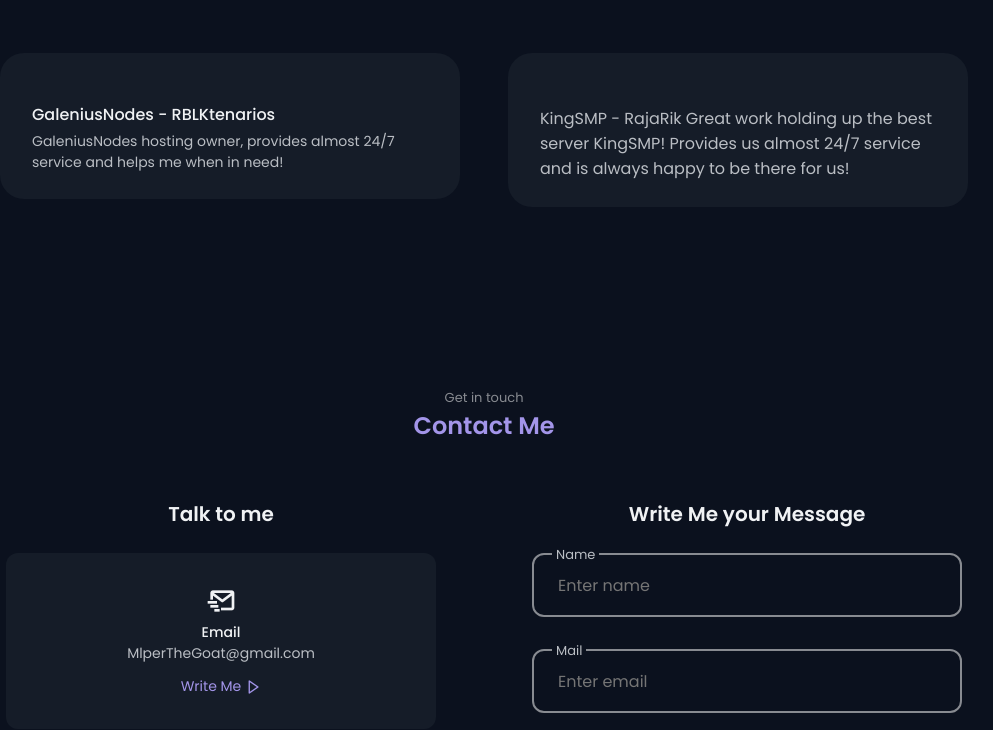
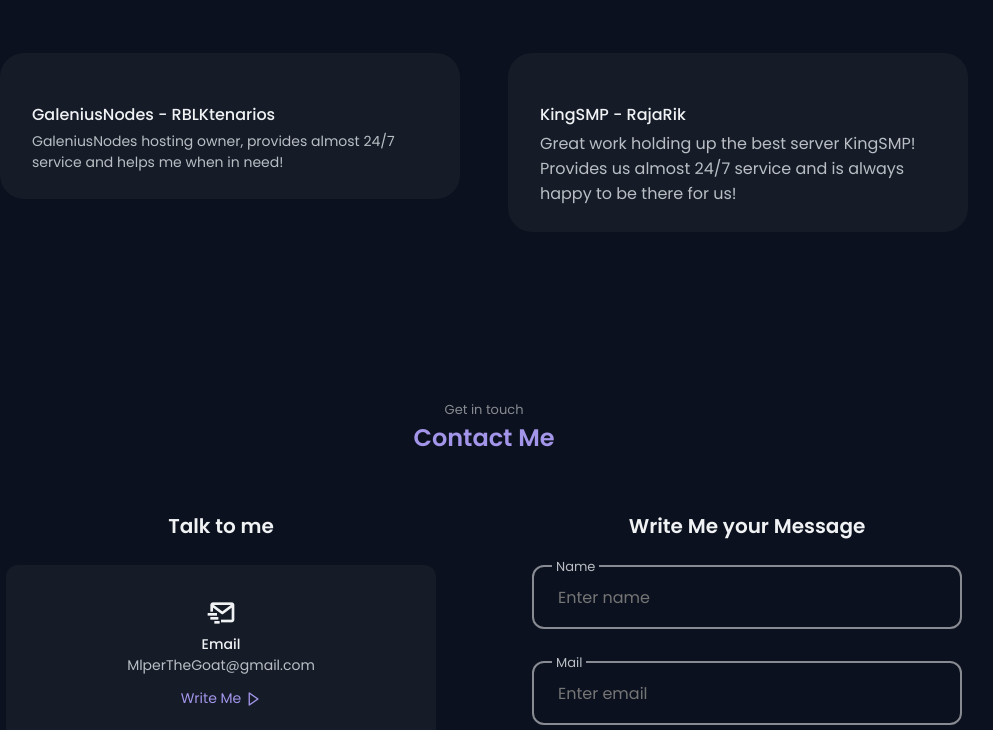
Before and after one commit to MlperTheGoat/Mlper.github.io, a plain HTML site: page index.html in a window 1280 px wide. Shown: the part 3995-4725 px from the top of the page, without its empty margins (156-1149 px from the left). Drawn offline with nearby package versions, Linux system fonts and the light colour scheme.

Commit message:
Update index.html

```diff
--- a/index.html
+++ b/index.html
@@ -492,7 +492,7 @@
                     <div class="testimonial__card swiper-slide">
                         <img src="#" alt="" class="testimonial__img">
 
-                        <h3 class="testimonial__name"></h3>KingSMP - RajaRik
+                        <h3 class="testimonial__name">KingSMP - RajaRik</h3>
 			    Great work holding up the best server KingSMP! Provides
 				us almost 24/7 service and is always happy to be there
 					for us!
```
